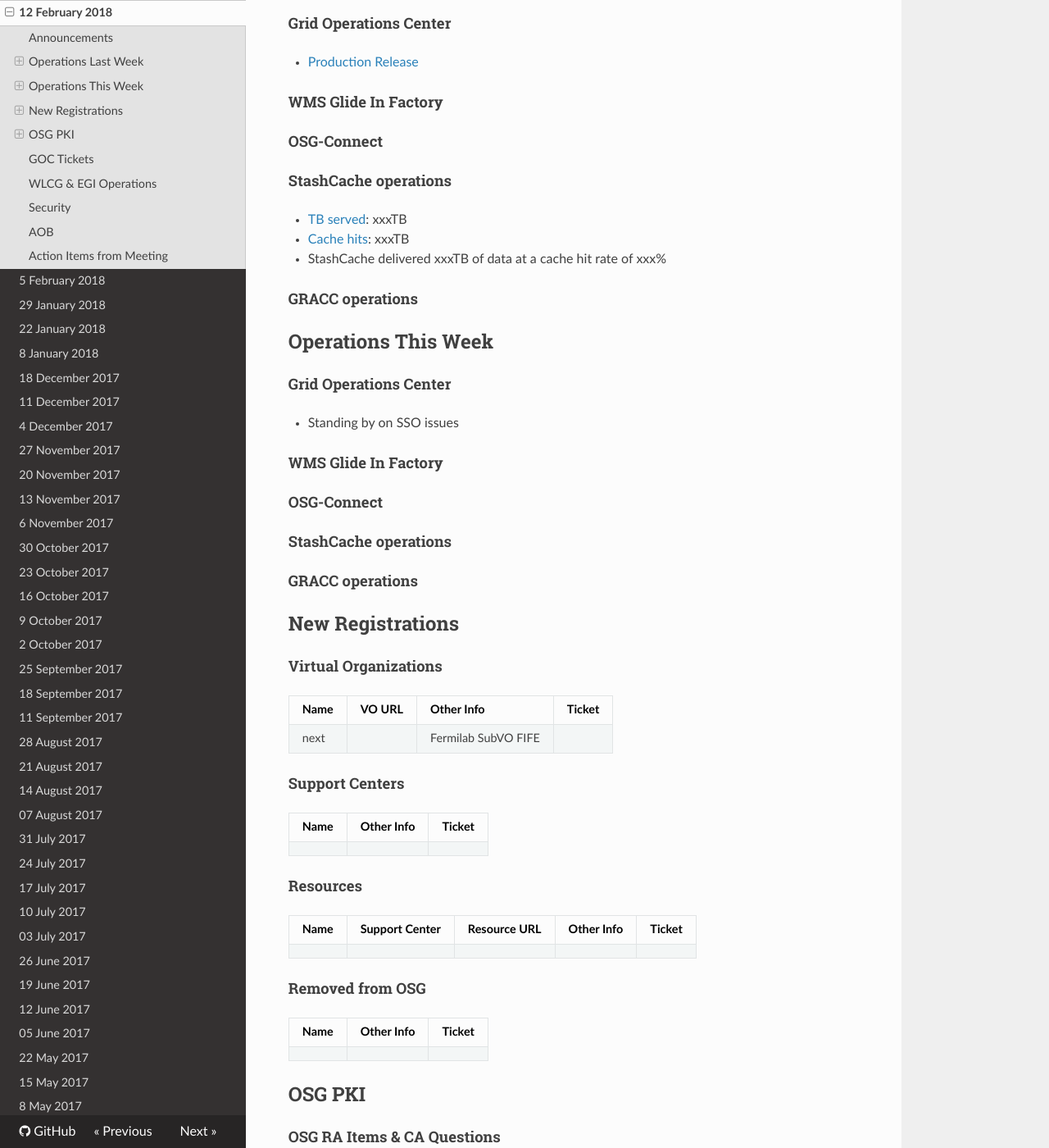
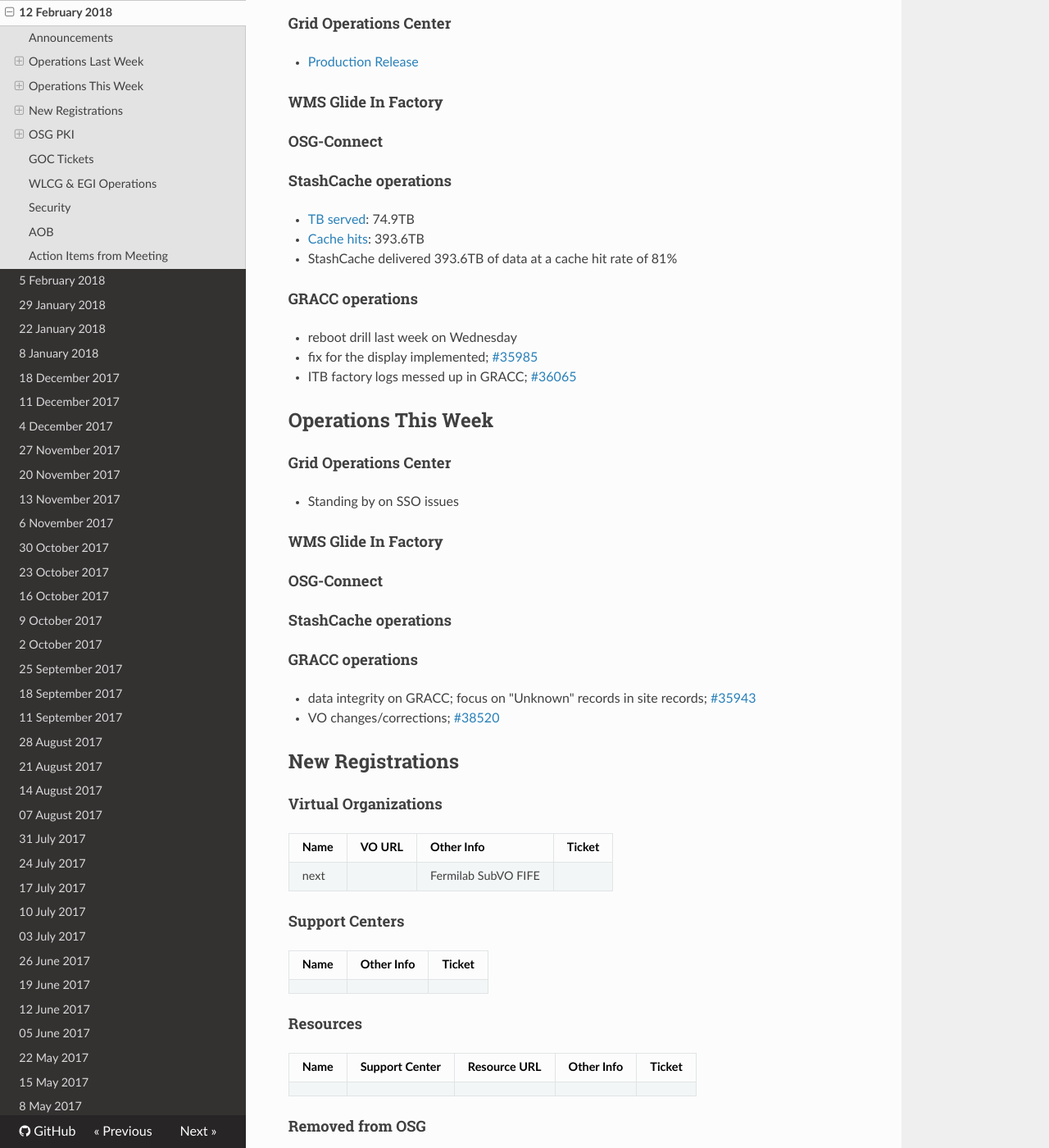
Before and after one commit to osg-htc/operations, an MkDocs documentation site: the page built from docs/WeeklyMinutes/12Feb2018.md, in a window 1280 px wide and 1400 px high, scrolled down 664 px. Shown: the whole window at 82% size. Built offline with MkDocs 1.6.1, drawn with Linux system fonts in a browser that asks for light colours; nearby versions of some CDN libraries; old or Windows-style settings are respelled for this version of MkDocs.

Commit message:
Update 12Feb2018.md
StashCache and GRACC update

```diff
--- a/docs/WeeklyMinutes/12Feb2018.md
+++ b/docs/WeeklyMinutes/12Feb2018.md
@@ -26,11 +26,14 @@
 #### OSG-Connect
 
 #### StashCache operations
-   * [TB served](http://tinyurl.com/ydaereyo): xxxTB
-   * [Cache hits](http://tinyurl.com/ydaereyo): xxxTB
-   * StashCache delivered xxxTB of data at a cache hit rate of xxx%
+   * [TB served](http://tinyurl.com/ydaereyo): 74.9TB
+   * [Cache hits](http://tinyurl.com/ydaereyo): 393.6TB
+   * StashCache delivered 393.6TB of data at a cache hit rate of 81%
 
 ####  GRACC operations
+   * reboot drill last week on Wednesday
+   * fix for the display implemented; [#35985](https://ticket.opensciencegrid.org/35985)
+   * ITB factory logs messed up in GRACC; [#36065](https://ticket.opensciencegrid.org/36065)
 
 ## Operations This Week
 
@@ -44,6 +47,8 @@
 #### StashCache operations
 
 #### GRACC operations
+   * data integrity on GRACC; focus on "Unknown" records in site records; [#35943](https://ticket.grid.iu.edu/35943)
+   * VO changes/corrections; [#38520](https://ticket.opensciencegrid.org/35820)
 
 ## New Registrations
 
```
